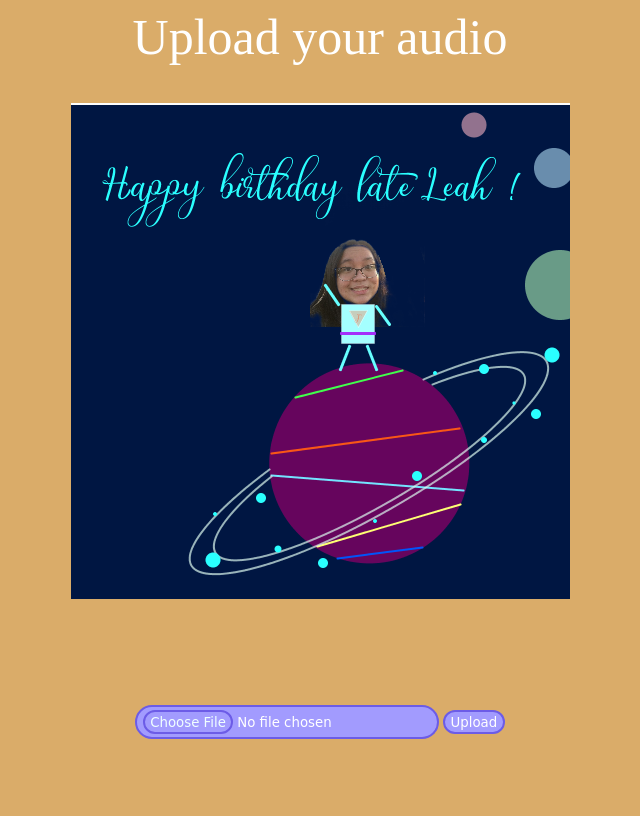
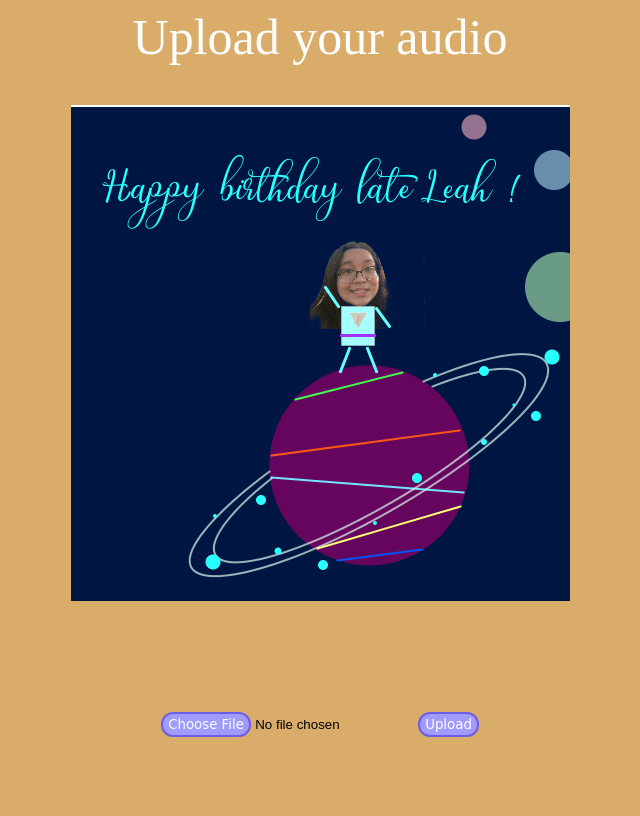
Before and after one commit to thuanGIT/speech_to_text, a Flask app: page / in a window 1280 px wide. Shown: the whole page, without its empty margins (328-968 px from the left). Run offline with Flask 2, Linux system fonts and the light colour scheme; some web fonts are replaced.

Commit message:
delete a part in style.css

```diff
--- a/static/style.css
+++ b/static/style.css
@@ -68,23 +68,6 @@ input[type=file]::-webkit-file-upload-button {
     border: 2px solid #4eb44a;
 }
 
-/* Style buttons */
-.button {
-  -webkit-border-radius: 28;
-  -moz-border-radius: 28;
-  border-radius: 28px;
-  background-color: #a29bfe;
-  border: 2px solid #6c5ce7;
-  color: white;
-  padding: .2em .4em;
-  font-family: "Comic Sans MS";
-  cursor: pointer;
-}
-
-/* Darker background on mouse-over */
-.button:hover {
-  background-color: #6c5ce7;
-}
 
 a:link, a:visited {
   background-color: #a29bfe;
```
